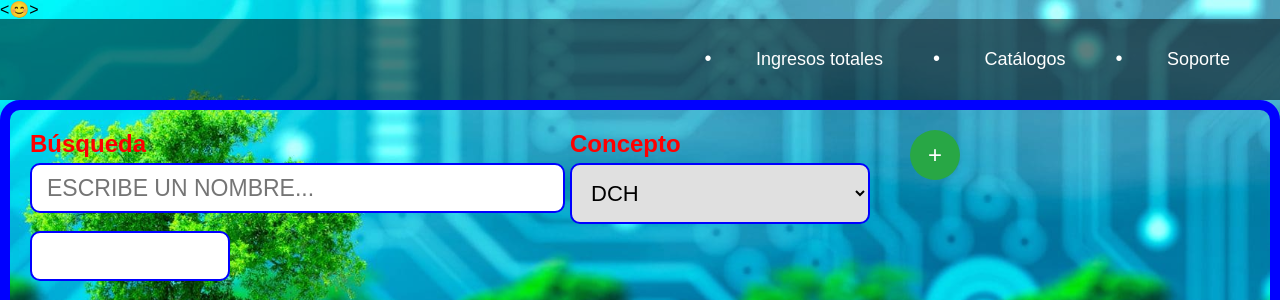
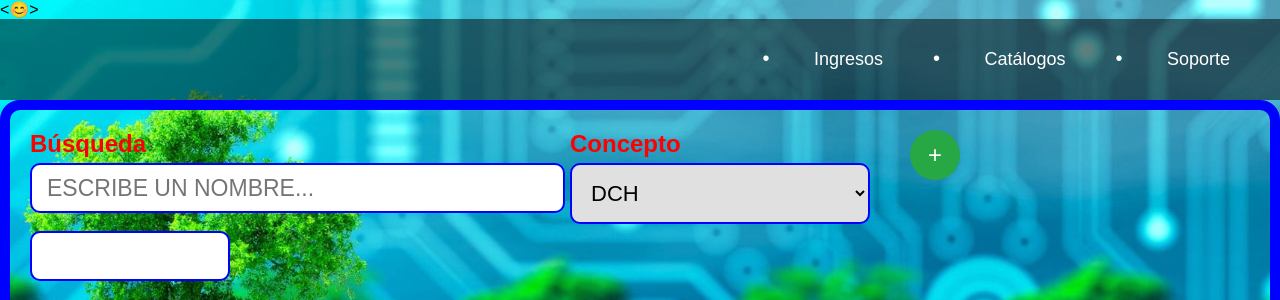
Before and after one commit to winston93-cloud/tareas93, a PHP site: page /ingreso1.php in a window 1280 px wide. Shown: the top 300 px of the page. Run offline with PHP 8.4, Linux system fonts and the light colour scheme.

Commit message:
Ingresos Original

```diff
--- a/ingreso1.php
+++ b/ingreso1.php
@@ -288,7 +288,7 @@ $conn->close();
 <nav class="navbar">
         <div class="menu">
             <div class="menu-item">
-                <a href="#">Ingresos totales</a>
+                <a href="#">Ingresos</a>
                 <div class="dropdown">
                     <div class="dropdown-content">
                         <a href="https://www.winston93.edu.mx/tareas93/ingreso1.php">Desayunos</a>
```
